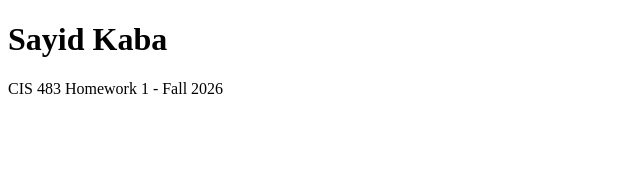
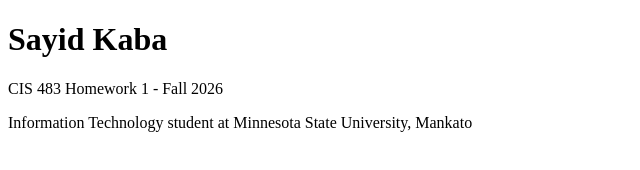
Before and after one commit to MSU-Sayid/cis483-hw1, a plain HTML site: page index.html in a window 1280 px wide. Shown: the whole page, without its empty margins (0-640 px from the left). Drawn offline with Linux system fonts and the light colour scheme.

Commit message:
Add student info paragraph

```diff
--- a/index.html
+++ b/index.html
@@ -7,5 +7,6 @@
 <body>
   <h1>Sayid Kaba</h1>
     <p>CIS 483 Homework 1 - Fall 2026</p>
+      <p>Information Technology student at Minnesota State University, Mankato</p>
 </body>
 </html>
```
